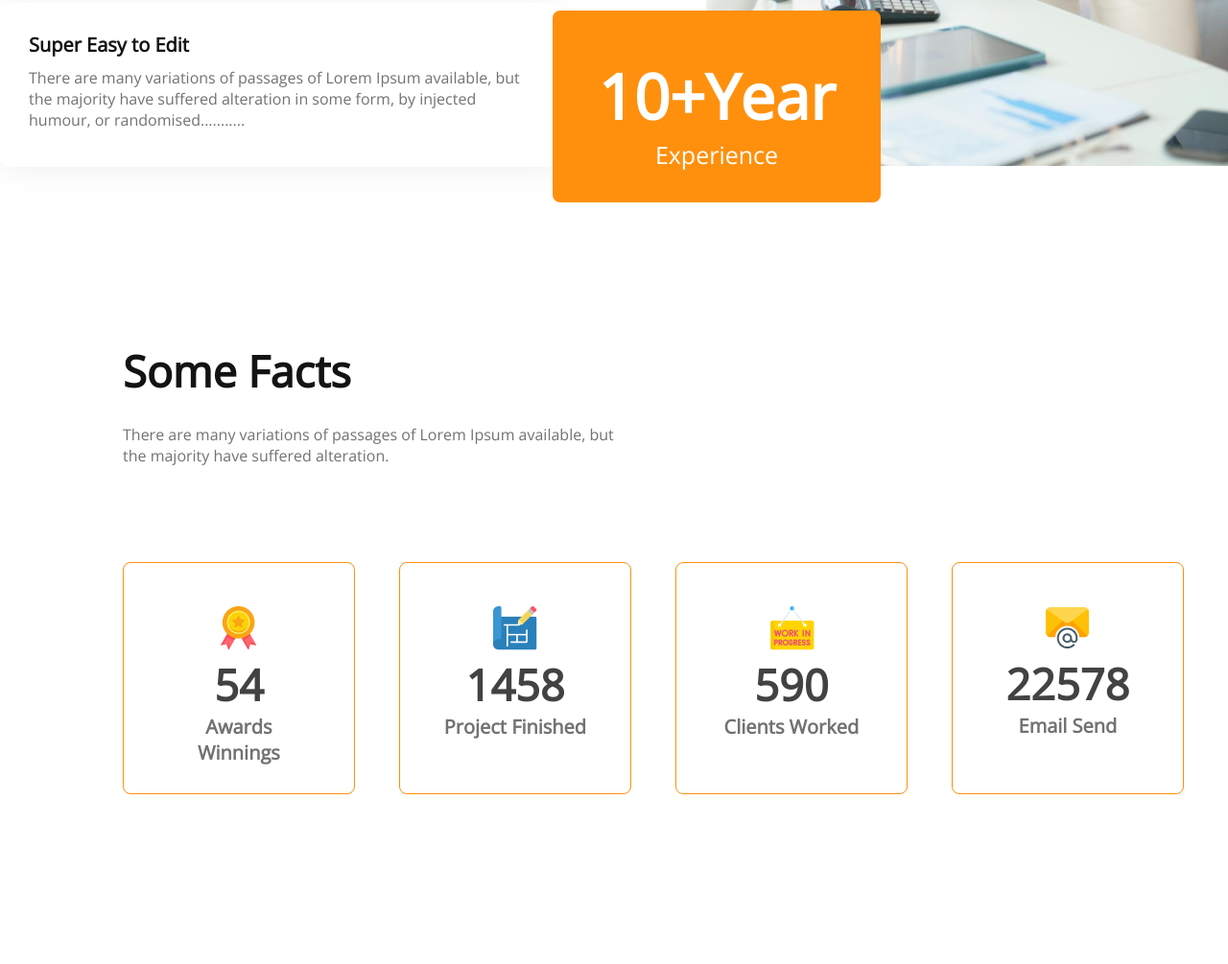
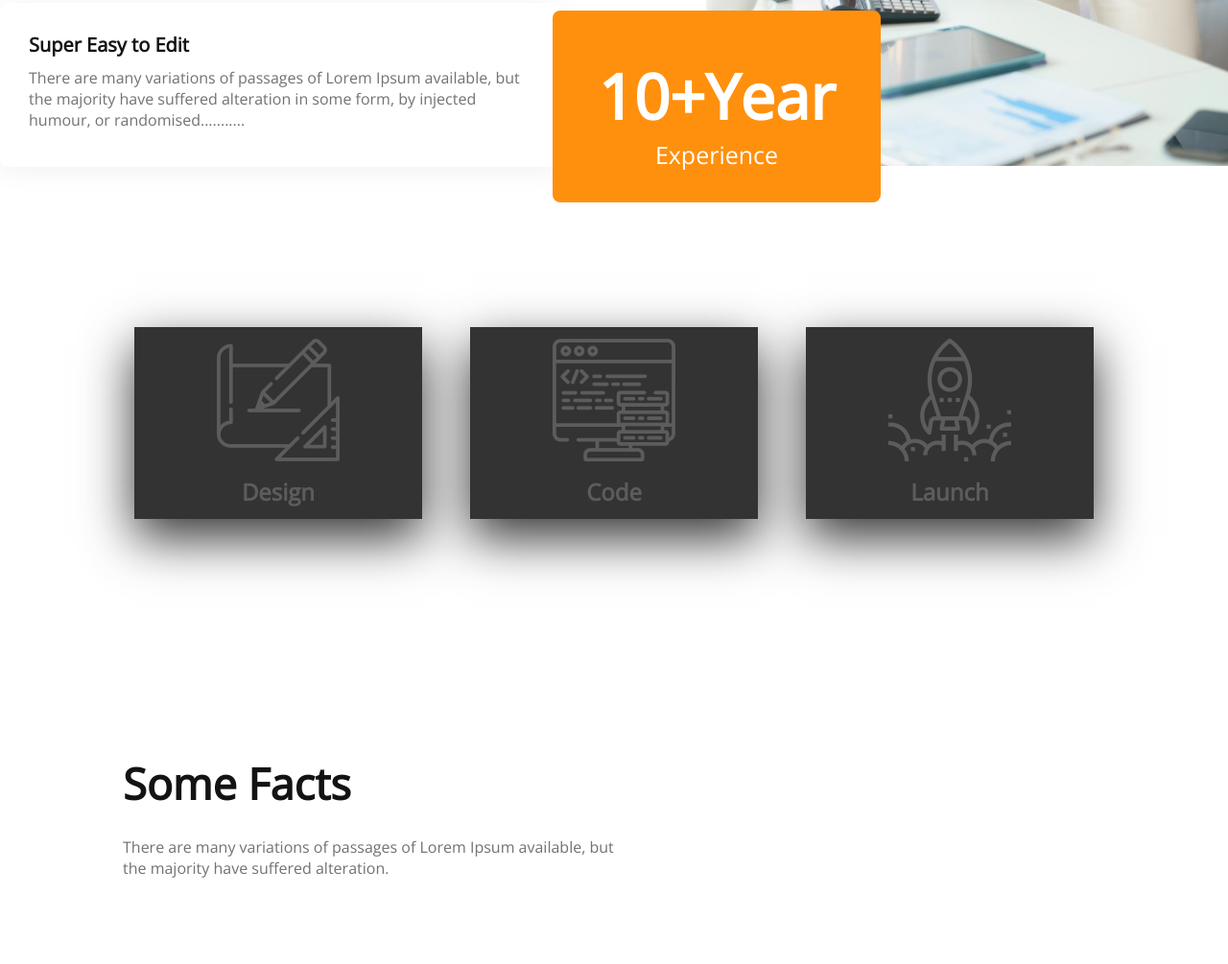
Before and after one commit to Hacker1971/g3-architects-main, a plain HTML site: page index.html in a window 1280 px wide. Shown: the part 2939-3944 px from the top of the page at 96% size. Drawn offline with nearby package versions, Linux system fonts and the light colour scheme.

Commit message:
lastpudate

```diff
--- a/index.html
+++ b/index.html
@@ -96,6 +96,58 @@
                 <p>Experience</p>
             </button>
         </section>
+            <!----some speachal -side------>
+            <center>
+                <div class="container-1">
+
+                    <div class="card">
+                        <div class="face face1">
+                            <div class="content1">
+                                <img  src="./images/design_128.png">
+                                <h3 class="h3">Design</h3>
+                            </div>
+                        </div>
+                        <div class="face face2">
+                            <div class="content1">
+                                <p>Every website should be built with two primary goals: Firstly, it needs to work across all devices. Secondly, it needs to be fast as possible..</p>
+                                    <a href="#">Read More</a>
+                            </div>
+                        </div>
+                    </div>
+                    <div class="card">
+                        <div class="face face1">
+                            <div class="content1">
+                                <img  src="./images/code_128.png">
+                                <h3 class="h3">Code</h3>
+                            </div>
+                        </div>
+                        <div class="face face2">
+                            <div class="content1">
+                                <p>Every website should be built with two primary goals: Firstly, it needs to work across all devices. Secondly, it needs to be fast as possible..</p>
+                                    <a href="#">Read More</a>
+                            </div>
+                        </div>
+                    </div>
+                    <div class="card">
+                        <div class="face face1">
+                            <div class="content1">
+                                <img  src="./images/launch_128.png">
+                                <h3 class="h3">Launch</h3>
+                            </div>
+                        </div>
+                        <div class="face face2">
+                            <div class="content1">
+                                <p>Every website should be built with two primary goals: Firstly, it needs to work across all devices. Secondly, it needs to be fast as possible.</p>
+                                    <a href="#">Read More</a>
+                            </div>
+                        </div>
+                    </div>
+
+                </div>
+                </center>
+
+
+            <!-----ends-------->
         <div class="some">
             <h1>Some Facts</h1>
             <p>There are many variations of passages of Lorem Ipsum available, but <br>the majority have suffered alteration.</p>
@@ -147,6 +199,5 @@
 
 
     <div class="border"></div>
-
 </body>
 </html>
--- a/style.css
+++ b/style.css
@@ -246,8 +246,102 @@
     font-weight: 600;
     font-size: 20px;
  }
+               /* more inportent */
+ center{
+   margin-top: 30px;
+}
+
+.container-1{
+   width: 1000px;
+   position: relative;
+   display: flex;
+   justify-content: space-between;
+}
+
+ .container-1 .card{
+   position: relative;
+ }
+
+.container-1 .card .face{
+    width: 300px;
+   height: 200px;
+   transition: 0.5s;
+}
+
+.container-1 .card .face.face1{
+   position: relative;
+   background: #333;
+   display: flex;
+   justify-content: center;
+   align-items: center;
+   z-index: 1;
+   transform: translateY(100px);
+}
+
+.container-1 .card:hover .face.face1{
+   background: #077d3a;
+   transform: translateY(0);
+}
+
+.container-1 .card .face.face1 .content1{
+    opacity: 0.2;
+   transition: 0.5s;
+}
+
+.container-1 .card:hover .face.face1 .content1{
+   opacity: 1;
+}
+
+.container-1 .card .face.face1 .content1 .img{
+   max-width: 100px;
+}
+
+.container-1 .card .face.face1 .content1 .h3{
+   margin: 10px 0 0;
+   padding: 0;
+   color: #fff;
+   text-align: center;
+   font-size: 1.5em;
+              }
+
+.container-1 .card .face.face2{
+   position: relative;
+   background: #fff;
+   display: flex;
+   justify-content: center;
+   align-items: center;
+   padding: 20px;
+   box-sizing: border-box;
+   box-shadow: 0 20px 50px rgba(0, 0, 0, 0.8);
+   transform: translateY(-100px);
+}
+
+.container-1 .card:hover .face.face2{
+   transform: translateY(0);
+}
+
+.container-1 .card .face.face2 .content1 p{
+   margin: 0;
+   padding: 0;
+}
+
+.container-1 .card .face.face2 .content1 a{
+    margin: 15px 0 0;
+   display:  inline-block;
+   text-decoration: none;
+   font-weight: 900;
+   color: #333;
+   padding: 5px;
+   border: 1px solid #333;
+}
+
+.container-1 .card .face.face2 .content1 a:hover{
+   background: #333;
+   color: #fff;
+}
+
  /* <!------sponcer--> */
- .spons{
+ .spons {
     width: 542px;
     height: 129px;
     text-align: center;
```
Also changed, not shown: images/code_128.png (added), images/design_128.png (added), images/launch_128.png (added).
